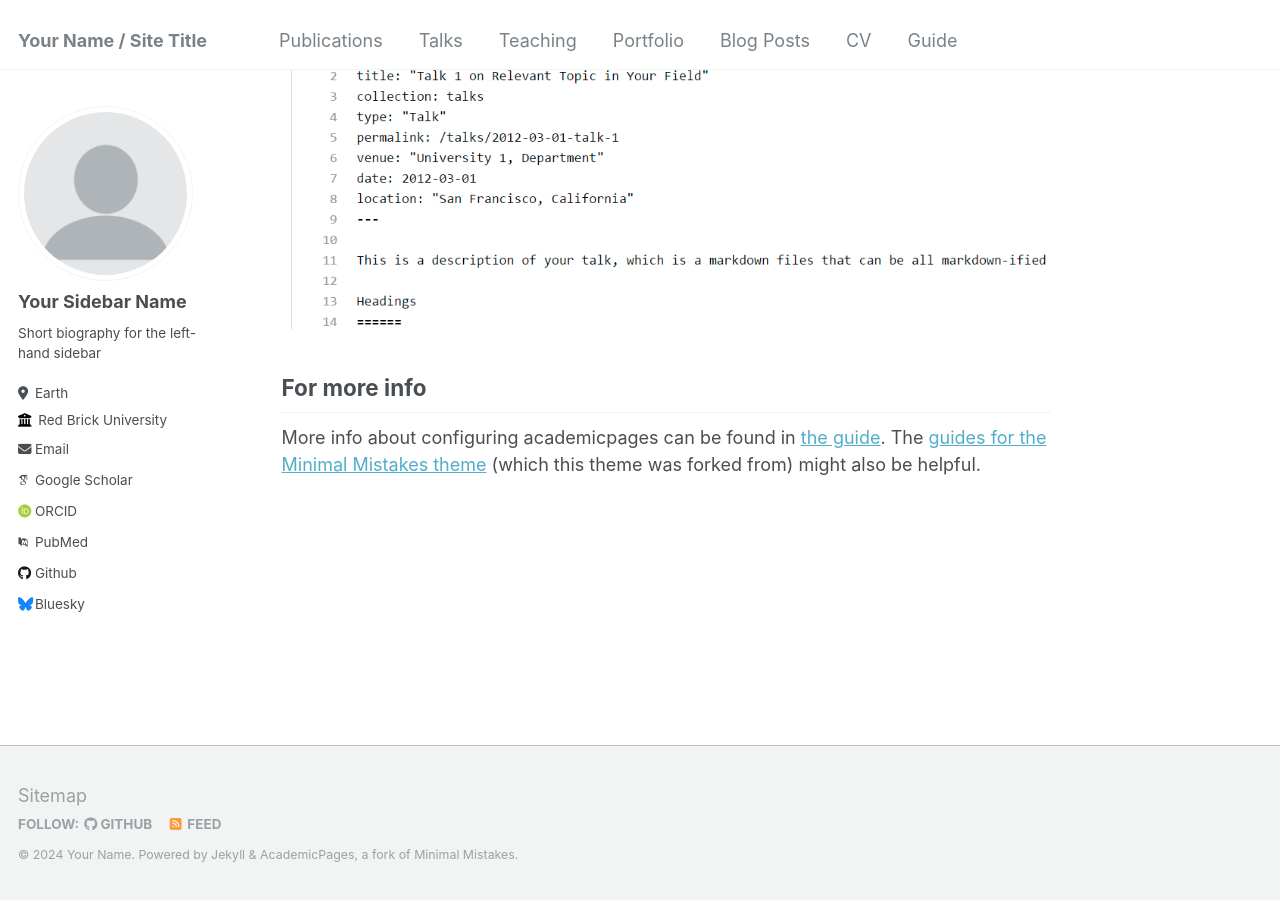
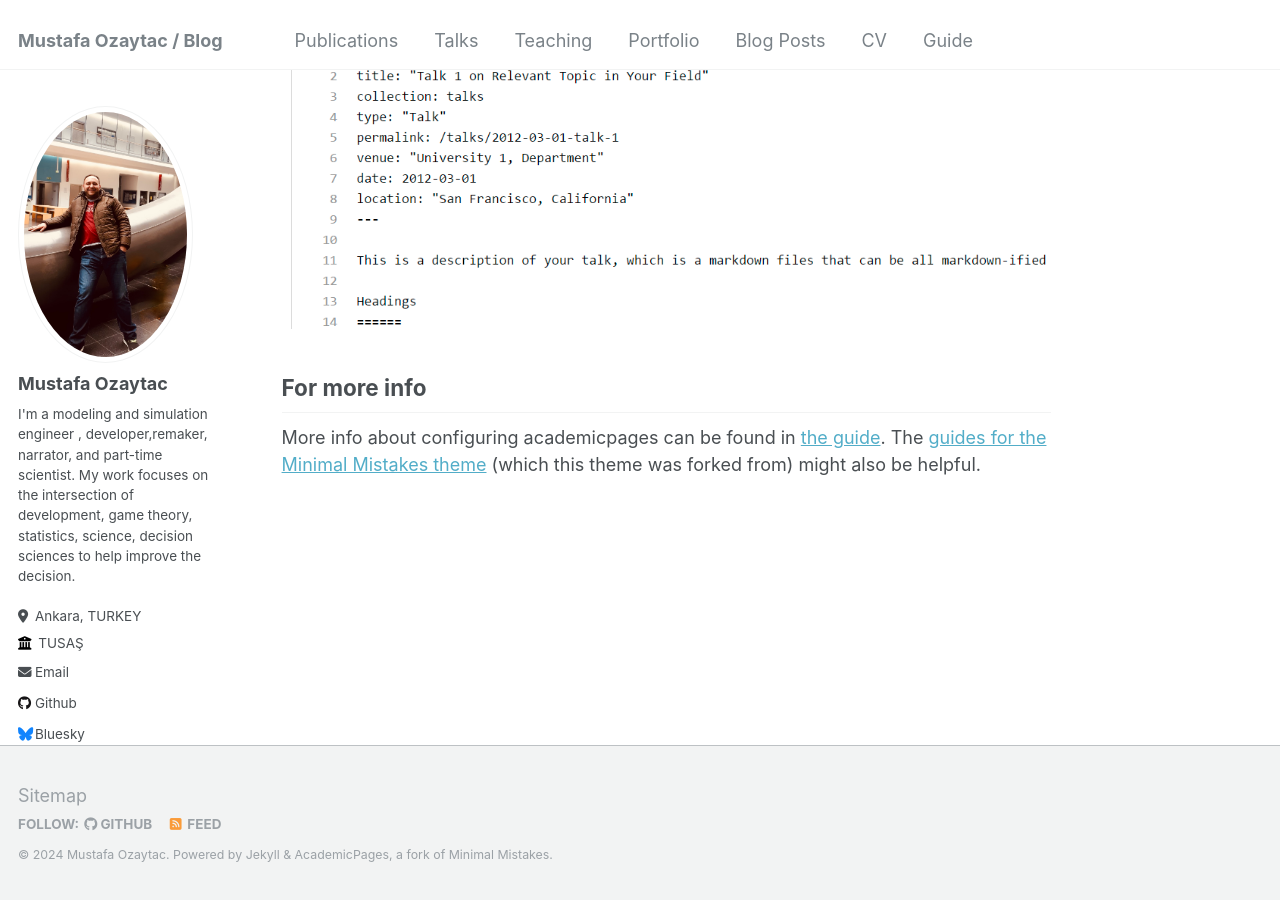
Before and after one commit to ozaytac/personal-blog, a Jekyll site: the page built from _pages/about.md, in a window 1280 px wide and 900 px high, scrolled down 2660 px. Built offline with Jekyll 4.4.1, drawn with Linux system fonts in a browser that asks for light colours; some web fonts are replaced.

Commit message:
duzenleme

```diff
--- a/_config.yml
+++ b/_config.yml
@@ -8,41 +8,44 @@
 
 # Basic Site Settings
 locale                   : "en-US"
-title                    : "Your Name / Site Title"
+title                    : "Mustafa Ozaytac / Blog"
 title_separator          : "-"
-name                     : &name "Your Name"
-description              : &description "personal description"
-url                      : https://academicpages.github.io # the base hostname & protocol for your site e.g. "https://mmistakes.github.io"
+name                     : &name "Mustafa Ozaytac"
+description              : &description "Modeling and    Engineer"
+url                      : https://ozaytac.github.io/personal-blog/
 baseurl                  : "" # the subpath of your site, e.g. "/blog"
-repository               : "academicpages/academicpages.github.io"
+repository               : "github.com/ozaytac"
 
 # Site Author - The following control what appear as part of the author content on the side bar.
 #               If a field is blank the icon and link will not appear, otherwise it will be shown.
 #               Additional customization can be done by editing /_includes/author-profile.html
 author:
   # Biographic information
-  avatar           : "profile.png"
-  name             : "Your Sidebar Name"
-  pronouns         : # example: "she/her"
-  bio              : "Short biography for the left-hand sidebar"
-  location         : "Earth"
-  employer         : "Red Brick University"
+  avatar           : "blog.jpeg"
+  name             : "Mustafa Ozaytac"
+  pronouns         : # example: "he/him"
+  bio              : "I'm a modeling and simulation engineer
+                     , developer,remaker, narrator, and part-time scientist.
+                     My work focuses on the intersection of development, game theory,
+                     statistics, science, decision sciences to help improve the decision."
+  location         : "Ankara, TURKEY"
+  employer         : "TUSAŞ"
   uri              : # URL
-  email            : "none@example.org"
+  email            : "mozaytac@gmail.com"
 
   # Academic websites
   arxiv            : # URL - Update with the correct link to your profile
-  googlescholar    : "https://scholar.google.com/citations?user=PS_CX0AAAAAJ"
+  googlescholar    : #
   impactstory      : # URL
-  orcid            : "http://orcid.org/yourorcidurl"
-  pubmed           : "https://www.ncbi.nlm.nih.gov/pubmed/?term=john+snow"
+  orcid            : #"http://orcid.org/yourorcidurl"
+  pubmed           : #"https://www.ncbi.nlm.nih.gov/pubmed/?term=john+snow"
   researchgate     : # URL
 
   # Repositories and software development
   bitbucket        : # Username - Update with your username on the site
   codepen          : # Username
   dribbble         : # Username
-  github           : "academicpages"
+  github           : "ozaytac"
   kaggle           : # Username
   stackoverflow    : # User number or user number and name (i.e., use "1" or "1/jeff-atwood")
 
@@ -54,9 +57,9 @@ author:
   goodreads        : # Username
   google_plus      : # Username
   keybase          : # Username
-  instagram        : # Username
+  instagram        : "mozaytac"
   lastfm           : # Username
-  linkedin         : # Username
+  linkedin         : "mozaytac"
   mastodon         : # URL
   medium           : # URL
   pinterest        : # Username
@@ -64,7 +67,7 @@ author:
   steam            : # Username
   telegram         : # URL
   tumblr           : # Username
-  twitter          : # Username for X / Twitter
+  twitter          : "mustafaozaytac"
   vine             : # Username
   weibo            : # Username
   wikipedia        : # Username
```
Also changed, not shown: images/blog.jpeg (added).
